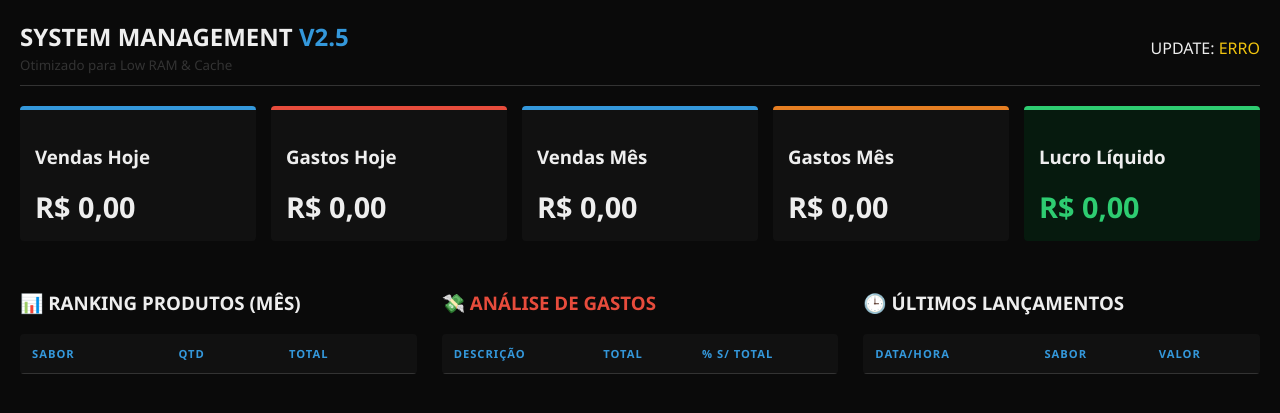
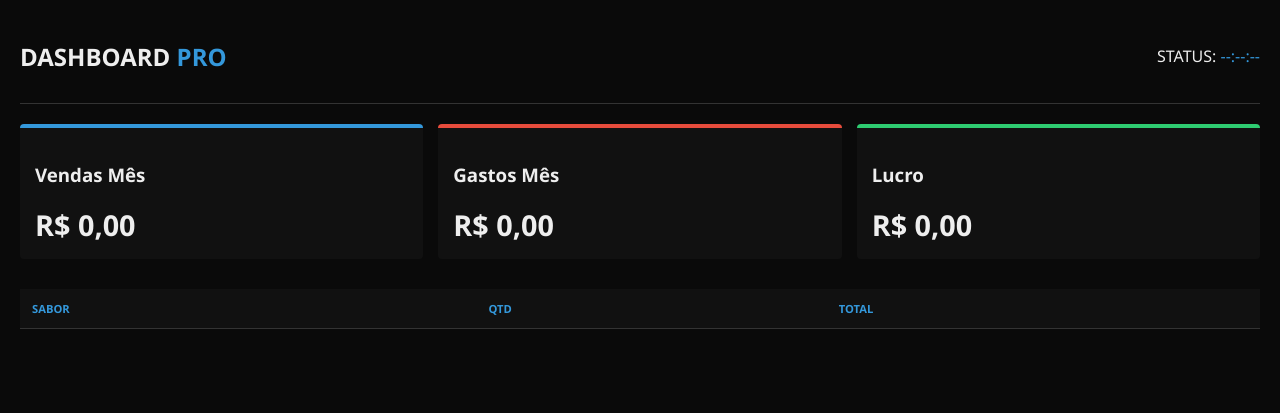
Before and after one commit to Acmsilva1/vendas, a FastAPI app: page / in a window 1280 px wide. Shown: the top 413 px of the page. Run offline with FastAPI, Linux system fonts and the light colour scheme; lists and menus that the app fills with data are empty.

Commit message:
Update index.html

```diff
--- a/templates/index.html
+++ b/templates/index.html
@@ -2,186 +2,55 @@
 <html lang="pt-br">
 <head>
     <meta charset="UTF-8">
-    <meta name="viewport" content="width=device-width, initial-scale=1.0">
-    <title>BI Dashboard | Otimizado André TI</title>
+    <title>BI Dashboard | André TI</title>
     <style>
-        :root {
-            --bg: #0a0a0a; --card: #111; --border: #333;
-            --accent: #3498db; --green: #2ecc71; --red: #e74c3c; --yellow: #f1c40f;
-        }
-        body {
-            font-family: 'Segoe UI', Tahoma, Geneva, Verdana, sans-serif;
-            background: var(--bg); color: #eee; margin: 0; padding: 20px;
-        }
-        .header {
-            display: flex; justify-content: space-between; align-items: center;
-            border-bottom: 1px solid var(--border); padding-bottom: 10px; margin-bottom: 20px;
-        }
-        .grid-main {
-            display: grid; grid-template-columns: repeat(auto-fit, minmax(200px, 1fr));
-            gap: 15px; margin-bottom: 30px;
-        }
-        .card {
-            background: var(--card); border-top: 4px solid var(--accent);
-            padding: 15px; border-radius: 4px; transition: transform 0.2s;
-        }
-        .card:hover { transform: translateY(-5px); }
+        :root { --bg: #0a0a0a; --card: #111; --border: #333; --accent: #3498db; --green: #2ecc71; --red: #e74c3c; }
+        body { font-family: 'Segoe UI', sans-serif; background: var(--bg); color: #eee; margin: 0; padding: 20px; }
+        .header { display: flex; justify-content: space-between; align-items: center; border-bottom: 1px solid var(--border); padding-bottom: 10px; margin-bottom: 20px; }
+        .grid-main { display: grid; grid-template-columns: repeat(auto-fit, minmax(200px, 1fr)); gap: 15px; margin-bottom: 30px; }
+        .card { background: var(--card); border-top: 4px solid var(--accent); padding: 15px; border-radius: 4px; }
         .valor { font-size: 1.8rem; font-weight: bold; margin-top: 8px; }
-
-        .tables-container {
-            display: grid; grid-template-columns: repeat(auto-fit, minmax(320px, 1fr));
-            gap: 25px;
-        }
-        table {
-            width: 100%; border-collapse: collapse; background: var(--card);
-            font-size: 0.85rem; border-radius: 4px; overflow: hidden;
-        }
+        table { width: 100%; border-collapse: collapse; background: var(--card); margin-bottom: 20px; }
         th, td { padding: 12px; text-align: left; border-bottom: 1px solid var(--border); }
-        th { color: var(--accent); text-transform: uppercase; font-size: 0.7rem; letter-spacing: 1px; }
-
-        .row-outlier { background: #2d0a0a !important; border-left: 4px solid var(--red); }
-        .badge-outlier { color: var(--red); font-weight: bold; }
-
-        /* Skeleton loading simples */
-        .loading { opacity: 0.5; pointer-events: none; }
+        th { color: var(--accent); font-size: 0.7rem; text-transform: uppercase; }
+        .loading { opacity: 0.3; }
     </style>
 </head>
 <body>
     <div class="header">
-        <div>
-            <h2 style="margin:0">SYSTEM MANAGEMENT <span style="color:var(--accent)">V2.5</span></h2>
-            <small style="color:var(--border)">Otimizado para Low RAM & Cache</small>
-        </div>
-        <p>UPDATE: <span id="time" style="color:var(--yellow);">--:--:--</span></p>
+        <h2>DASHBOARD <span style="color:var(--accent)">PRO</span></h2>
+        <p>STATUS: <span id="time" style="color:var(--accent)">--:--:--</span></p>
     </div>
 
-    <div id="dashboard-content">
+    <div id="content">
         <div class="grid-main">
-            <div class="card" style="border-top-color: var(--accent);">
-                <h3>Vendas Hoje</h3>
-                <div class="valor" id="v_hoje">R$ 0,00</div>
-            </div>
-            <div class="card" style="border-top-color: var(--red);">
-                <h3>Gastos Hoje</h3>
-                <div class="valor" id="g_hoje">R$ 0,00</div>
-            </div>
-            <div class="card">
-                <h3>Vendas Mês</h3>
-                <div class="valor" id="v_mes">R$ 0,00</div>
-            </div>
-            <div class="card" style="border-top-color: #e67e22;">
-                <h3>Gastos Mês</h3>
-                <div class="valor" id="g_mes">R$ 0,00</div>
-            </div>
-            <div class="card" style="border-top-color: var(--green); background: #061a0e;">
-                <h3>Lucro Líquido</h3>
-                <div class="valor" id="lucro" style="color:var(--green)">R$ 0,00</div>
-            </div>
+            <div class="card"><h3>Vendas Mês</h3><div class="valor" id="v_mes">R$ 0,00</div></div>
+            <div class="card" style="border-top-color: var(--red);"><h3>Gastos Mês</h3><div class="valor" id="g_mes">R$ 0,00</div></div>
+            <div class="card" style="border-top-color: var(--green);"><h3>Lucro</h3><div class="valor" id="lucro">R$ 0,00</div></div>
         </div>
-
-        <div class="tables-container">
-            <div>
-                <h3>📊 RANKING PRODUTOS (MÊS)</h3>
-                <table id="tab-sabores">
-                    <thead><tr><th>Sabor</th><th>Qtd</th><th>Total</th></tr></thead>
-                    <tbody></tbody>
-                </table>
-            </div>
-            <div>
-                <h3 style="color: var(--red);">💸 ANÁLISE DE GASTOS</h3>
-                <table id="tab-despesas">
-                    <thead><tr><th>Descrição</th><th>Total</th><th>% s/ Total</th></tr></thead>
-                    <tbody></tbody>
-                </table>
-            </div>
-            <div>
-                <h3>🕒 ÚLTIMOS LANÇAMENTOS</h3>
-                <table id="tab-vendas">
-                    <thead><tr><th>Data/Hora</th><th>Sabor</th><th>Valor</th></tr></thead>
-                    <tbody></tbody>
-                </table>
-            </div>
-        </div>
+        <table id="tab-sabores"><thead><tr><th>Sabor</th><th>Qtd</th><th>Total</th></tr></thead><tbody></tbody></table>
     </div>
 
     <script>
-        const fmt = (v) => (v || 0).toLocaleString('pt-BR', { style: 'currency', currency: 'BRL' });
-        let isRunning = false;
-
+        const fmt = (v) => v.toLocaleString('pt-BR', { style: 'currency', currency: 'BRL' });
         async function update() {
-            // Governança de Recursos: Se a aba estiver escondida, não faz o fetch.
-            // Isso permite que o Render entre em 'idle' e economize suas horas free.
-            if (document.hidden || isRunning) return;
-
-            isRunning = true;
-            const container = document.getElementById('dashboard-content');
-            container.classList.add('loading');
-
+            if (document.hidden) return; // Regra de Ouro: Aba oculta não gasta servidor
+            document.getElementById('content').classList.add('loading');
             try {
-                console.log("Solicitando atualização de dados...");
                 const res = await fetch('/api/status');
-                if (!res.ok) throw new Error('Falha na comunicação com a API');
-
                 const d = await res.json();
-
-                // Atualização dos Cards
-                document.getElementById('v_hoje').innerText = fmt(d.vendas_hoje);
-                document.getElementById('g_hoje').innerText = fmt(d.gastos_hoje);
                 document.getElementById('v_mes').innerText = fmt(d.vendas_mes);
                 document.getElementById('g_mes').innerText = fmt(d.gastos_mes);
                 document.getElementById('lucro').innerText = fmt(d.lucro_mes);
                 document.getElementById('time').innerText = d.ultima_atualizacao;
-
-                // Tabela Sabores
-                document.querySelector('#tab-sabores tbody').innerHTML = d.ranking_sabores.map(s => `
-                    <tr>
-                        <td>${s.SABORES}</td>
-                        <td>${s.quantidade}</td>
-                        <td>${fmt(s.vendas)}</td>
-                    </tr>`).join('');
-
-                // Tabela Despesas (com lógica de outlier > 20%)
-                document.querySelector('#tab-despesas tbody').innerHTML = d.ranking_despesas.map(g => {
-                    const isOutlier = g.pct > 20;
-                    return `
-                    <tr class="${isOutlier ? 'row-outlier' : ''}">
-                        <td>${g.DESCRIÇÃO}</td>
-                        <td>${fmt(g.total)}</td>
-                        <td class="${isOutlier ? 'badge-outlier' : ''}">${g.pct.toFixed(2)}%</td>
-                    </tr>`;
-                }).join('');
-
-                // Tabela Últimas Vendas
-                document.querySelector('#tab-vendas tbody').innerHTML = d.ultimas_vendas.map(v => `
-                    <tr>
-                        <td>${v['DATA E HORA']}</td>
-                        <td>${v.SABORES}</td>
-                        <td style="color:var(--green); font-weight:bold">${fmt(v['VALOR DA VENDA'])}</td>
-                    </tr>`).join('');
-
-            } catch (e) {
-                console.error("Erro no Dashboard:", e);
-                document.getElementById('time').innerText = "ERRO";
-            } finally {
-                isRunning = false;
-                container.classList.remove('loading');
-            }
+                document.querySelector('#tab-sabores tbody').innerHTML = d.ranking_sabores.map(s =>
+                    `<tr><td>${s.SABORES}</td><td>${s.quantidade}</td><td>${fmt(s.vendas)}</td></tr>`).join('');
+            } catch (e) { console.error("Erro no fetch"); }
+            document.getElementById('content').classList.remove('loading');
         }
-
-        // Intervalo de 5 minutos (300.000ms)
-        // Equilíbrio entre dados frescos e evitar que o Render fique acordado sem necessidade.
-        setInterval(update, 300000);
-
-        // Primeira carga
+        setInterval(update, 300000); // 5 minutos: equilíbrio perfeito
         update();
-
-        // Se o usuário voltar para a aba após muito tempo, atualiza na hora
-        document.addEventListener("visibilitychange", () => {
-            if (!document.hidden) {
-                console.log("Usuário voltou. Validando dados...");
-                update();
-            }
-        });
+        document.addEventListener("visibilitychange", () => { if (!document.hidden) update(); });
     </script>
 </body>
 </html>
```
